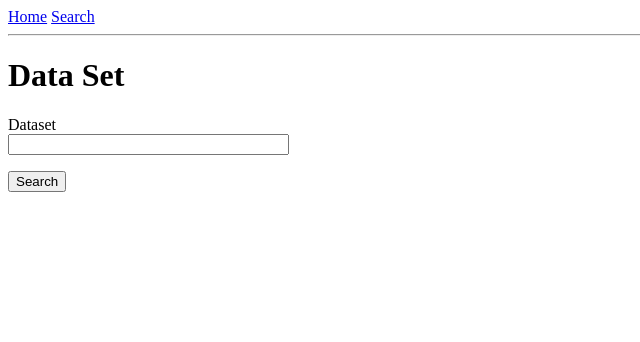
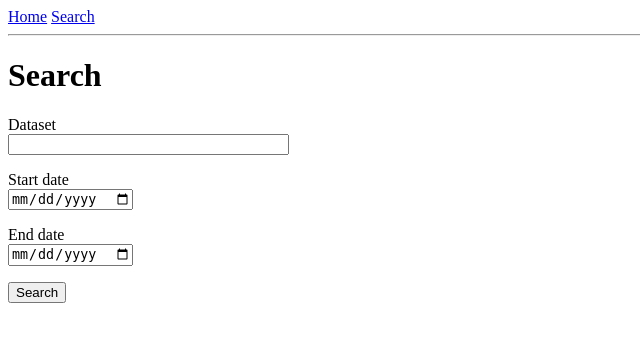
Before and after one commit to seng371-2019/Project, a Flask app: page /search in a window 1280 px wide. Shown: the top 342 px of the page, without its empty margins (0-640 px from the left). Run offline with Flask 2, Linux system fonts and the light colour scheme.

Commit message:
Added feilds to search

```diff
--- a/flask/app/form.py
+++ b/flask/app/form.py
@@ -1,8 +1,10 @@
 
 from flask_wtf import FlaskForm
-from wtforms import StringField, BooleanField, SubmitField
+from wtforms import StringField, BooleanField, SubmitField, DateField
 from wtforms.validators import DataRequired
 
 class SearchForm(FlaskForm):
     dataset = StringField('Dataset', validators=[DataRequired()])
+    startdate = DateField('Start date')
+    enddate = DateField('End date')
     submit = SubmitField('Search')
--- a/flask/app/templates/search.html
+++ b/flask/app/templates/search.html
@@ -1,12 +1,20 @@
 {% extends "base.html" %}
 
 {% block content %}
-    <h1>Data Set</h1>
+    <h1>Search</h1>
     <form action="" method="post" novalidate>
         <p>
             {{ form.dataset.label }}<br>
             {{ form.dataset(size=32) }}
         </p>
+        <p>
+            {{ form.startdate.label }}<br>
+            {{ form.startdate }}
+        </p>
+        <p>
+            {{ form.enddate.label }}<br>
+            {{ form.enddate }}
+        </p>
         <p>{{ form.submit() }}</p>
     </form>
 {% endblock %}
```
